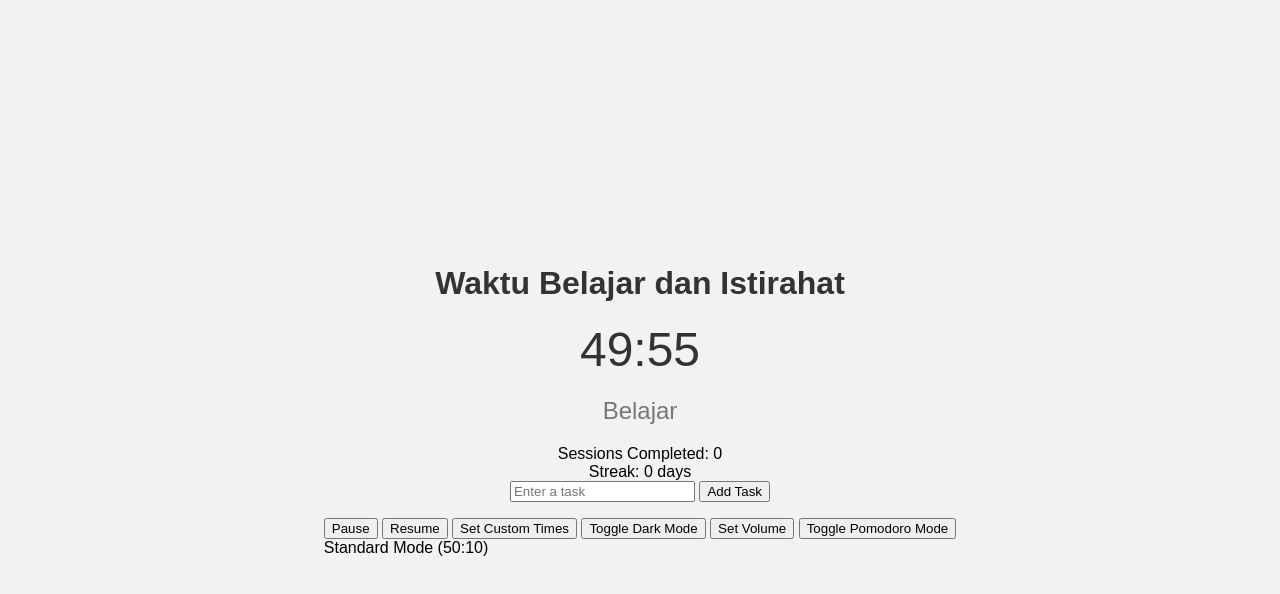
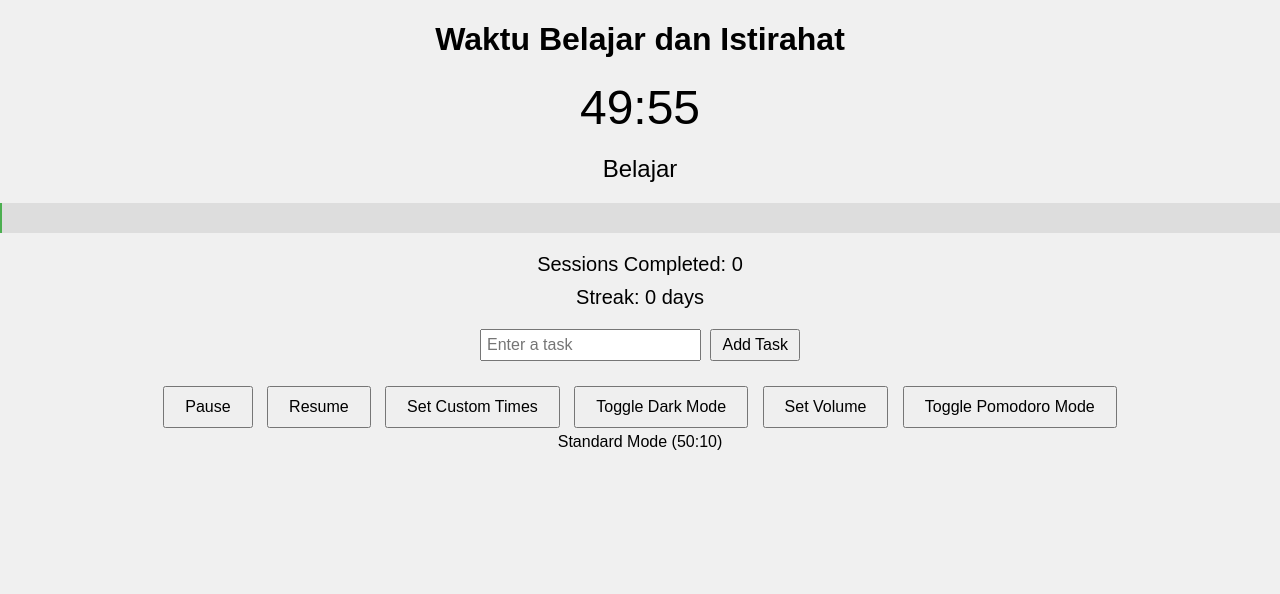
Before and after one commit to AdityaDwiNugroho/study-time-50-10, a plain HTML site: page index.html in a window 1280 px wide. Drawn offline with Linux system fonts and the light colour scheme.

Commit message:
feat: stay with classic style

```diff
--- a/style.css
+++ b/style.css
@@ -1,35 +1,60 @@
-body {
-  display: flex;
-  flex-direction: column;
+    html, body {
+      height: 100%;
+      margin: 0;
+      display: block;
       justify-content: center;
       align-items: center;
+    }
+    body {
       font-family: Arial, sans-serif;
-  background-color: #f2f2f2;
-  height: 100vh;
-  margin: 0;
+      text-align: center;
+      background-color: #f0f0f0;
+      transition: background-color 0.5s, color 0.5s;
     }
-
-h1 {
-  color: #333333;
-  margin-bottom: 20px;
+    body.dark-mode {
+      background-color: #121212;
+      color: #ffffff;
     }
-
     #timer {
       font-size: 48px;
-  color: #333333;
-  margin-bottom: 20px;
+      margin: 20px;
     }
-
     #status {
       font-size: 24px;
-  color: #777777;
-  margin-bottom: 20px;
+      margin: 10px;
     }
-
-#status .label {
+    .label {
       font-weight: bold;
     }
-
-#status .value {
-  font-style: italic;
+    .button {
+      font-size: 16px;
+      padding: 10px 20px;
+      margin: 5px;
+      cursor: pointer;
     }
+    .progress {
+      width: 100%;
+      background-color: #ddd;
+      margin: 20px 0;
+    }
+    .progress-bar {
+      width: 0;
+      height: 30px;
+      background-color: #4caf50;
+    }
+    #sessionCounter, #streakCounter, #motivationQuote, #breakSuggestion {
+      font-size: 20px;
+      margin: 10px;
+    }
+    .task-list {
+      margin: 20px 0;
+    }
+    .task-list input {
+      font-size: 16px;
+      padding: 5px;
+      margin-right: 5px;
+    }
+    .task-list button {
+      font-size: 16px;
+      padding: 5px 10px;
+    }
```
Lines whose indentation alone changed are shown as unchanged.
